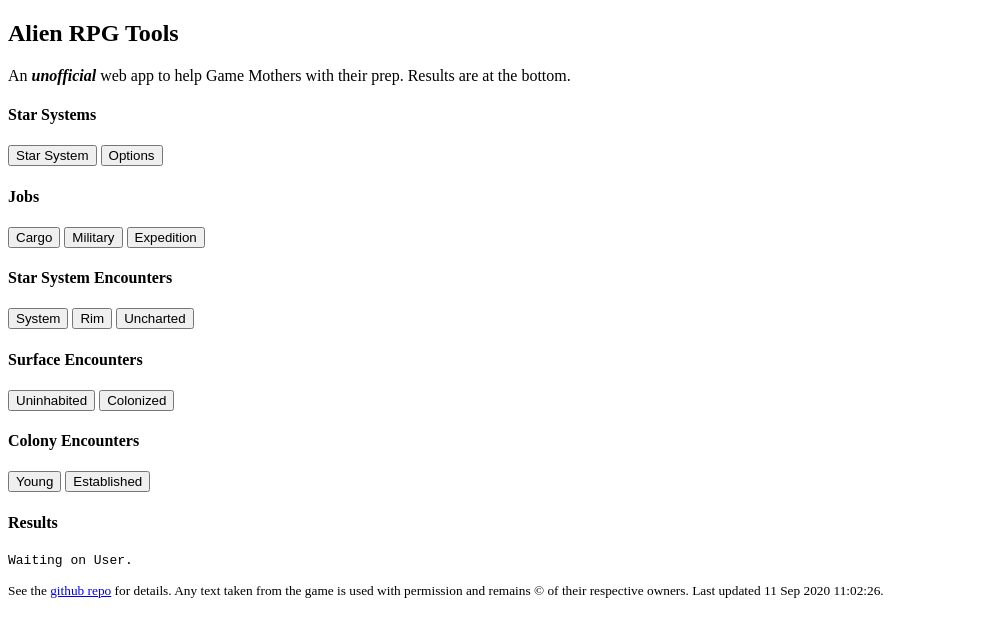
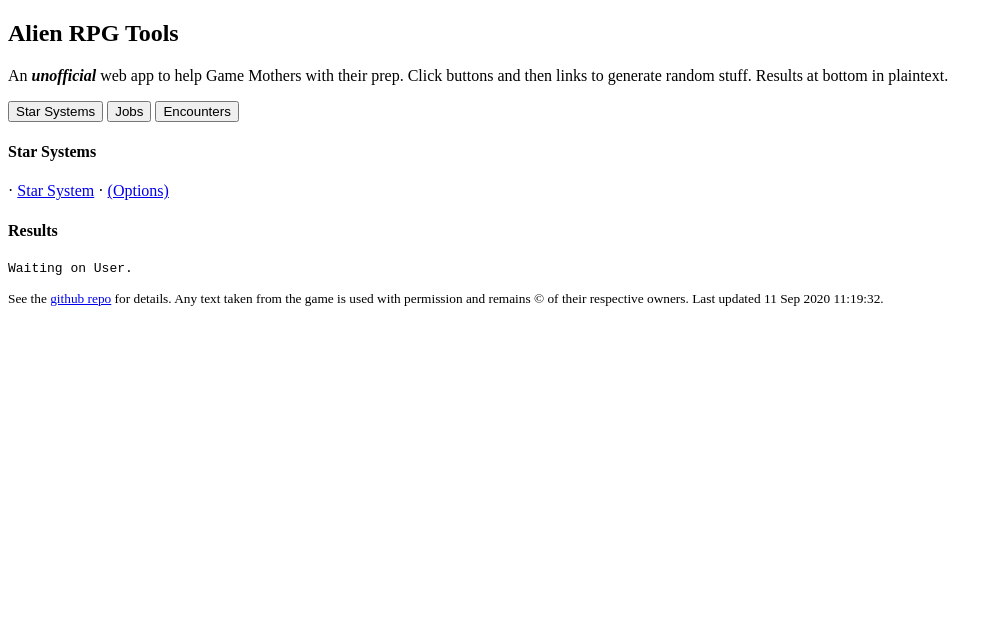
Before and after one commit to ScottMaclure/alienrpg, a Svelte app: page / in a window 1280 px wide. Shown: the top 636 px of the page, without its empty margins (0-998 px from the left). Built offline with nearby package versions, Linux system fonts and the light colour scheme; the HTML template or start-up script is replaced by a standard one.

Commit message:
build artifacts.

```diff
--- a/src/components/App.svelte
+++ b/src/components/App.svelte
@@ -115,31 +115,35 @@
 <main>
 	<h2>{appData.title}</h2>
 
-	<p>An <strong><i>unofficial</i></strong> web app to help Game Mothers with their prep. Results are at the bottom.</p>
+	<p>An <strong><i>unofficial</i></strong> web app to help Game Mothers with their prep. Click buttons and then links to generate random stuff. Results at bottom in plaintext.</p>
 
-	<div class="bottomSpaced">
+	<button on:click={e => options.showUI = 'starSystems'}>Star Systems</button>
+	<button on:click={e => options.showUI = 'jobs'}>Jobs</button>
+	<button on:click={e => options.showUI = 'encounters'}>Encounters</button>
+
+	<div style="display: {options.showUI === 'starSystems' ? 'block' : 'none'}">
 		<h4>Star Systems</h4>
-		<button on:click={saveOptions} on:click={handleNewStarSystem}>Star System</button>
-		<button on:click={handleOptions}>Options</button>
+		&middot; <a href="." on:click|preventDefault={saveOptions} on:click={handleNewStarSystem}>Star System</a>
+		&middot; <a href="." on:click|preventDefault={handleOptions}>(Options)</a>
 		<Options starData={starData} options={options} on:saveOptions={saveOptions}/>
 	</div>
-	<div class="bottomSpaced">
+	<div style="display: {options.showUI === 'jobs' ? 'block' : 'none'}">
 		<h4>Jobs</h4>
-		<button on:click={handleNewCargoJob}>Cargo</button>
-		<button on:click={handleNewMilitaryMission}>Military</button>
-		<button on:click={handleNewExpedition}>Expedition</button>
+		&middot; <a href="." on:click|preventDefault={handleNewCargoJob}>Cargo</a>
+		&middot; <a href="." on:click|preventDefault={handleNewMilitaryMission}>Military</a>
+		&middot; <a href="." on:click|preventDefault={handleNewExpedition}>Expedition</a>
 	</div>
-	<div class="bottomSpaced">
+	<div style="display: {options.showUI === 'encounters' ? 'block' : 'none'}">
 		<h4>Star System Encounters</h4>
-		<button on:click={e => handleStarSystemEncounter()}>System</button>
-		<button on:click={e => handleStarSystemEncounter(-3)}>Rim</button>
-		<button on:click={e => handleStarSystemEncounter(-5)}>Uncharted</button>
+		&middot; <a href="." on:click|preventDefault={e => handleStarSystemEncounter()}>System</a>
+		&middot; <a href="." on:click|preventDefault={e => handleStarSystemEncounter(-3)}>Rim</a>
+		&middot; <a href="." on:click|preventDefault={e => handleStarSystemEncounter(-5)}>Uncharted</a>
 		<h4>Surface Encounters</h4>
-		<button on:click={e => handleSurfaceEncounter('uninhabited')}>Uninhabited</button>
-		<button on:click={e => handleSurfaceEncounter('colonized')}>Colonized</button>
+		&middot; <a href="." on:click|preventDefault={e => handleSurfaceEncounter('uninhabited')}>Uninhabited</a>
+		&middot; <a href="." on:click|preventDefault={e => handleSurfaceEncounter('colonized')}>Colonized</a>
 		<h4>Colony Encounters</h4>
-		<button on:click={e => handleColonyEncounter(0)}>Young</button>
-		<button on:click={e => handleColonyEncounter(+1)}>Established</button>
+		&middot; <a href="." on:click|preventDefault={e => handleColonyEncounter(0)}>Young</a>
+		&middot; <a href="." on:click|preventDefault={e => handleColonyEncounter(+1)}>Established</a>
 	</div>
 
 	<h4>Results</h4>
--- a/src/data/appData.json
+++ b/src/data/appData.json
@@ -1,6 +1,6 @@
 {
     "title": "Alien RPG Tools",
-    "version": "11 Sep 2020 11:02:26",
+    "version": "11 Sep 2020 11:19:32",
     "copyright": "Any text taken from the game is used with permission and remains © of their respective owners.",
     "githubUrl": "https://github.com/ScottMaclure/alienrpg/"
 }
--- a/src/data/options.json
+++ b/src/data/options.json
@@ -4,5 +4,6 @@
     ],
     "starLocation": "ran",
     "showSurveyedDetails": false,
-    "showOptions": false
+    "showOptions": false,
+    "showUI": "starSystems"
 }
```
Also changed, not shown: 3 other files (tests, documents, lock files or other folders).
